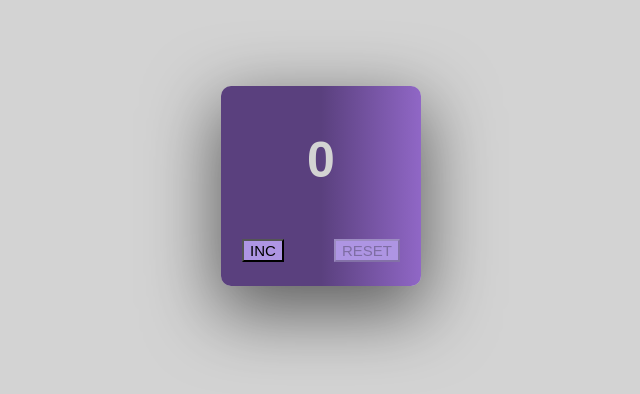
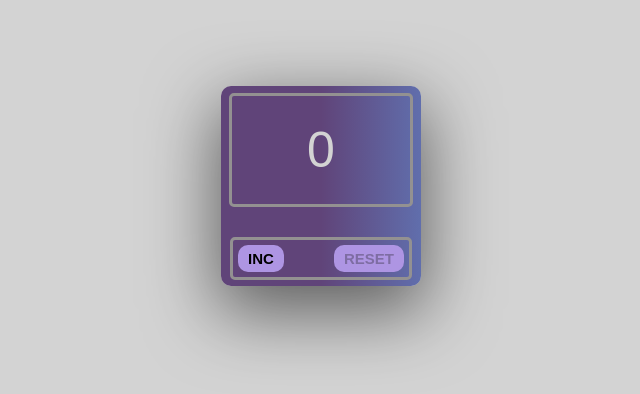
Before and after one commit to fedorgerasimov/Counter, a React (Create React App) app: page / in a window 1280 px wide. Shown: the part 114-508 px from the top of the page, without its empty margins (319-959 px from the left). Built offline with nearby package versions, Linux system fonts and the light colour scheme.

Commit message:
added component DisplayValue.tsx, changed css

```diff
--- a/src/Counter.module.css
+++ b/src/App.module.css
@@ -13,7 +13,7 @@ body {
     margin: 200px auto;
     border-radius: 10px;
     box-shadow: rgba(0, 0, 0, 0.56) 0px 22px 70px 4px;
-    background: linear-gradient(90deg, rgba(90,64,126,1) 50%, rgba(144,103,198,1) 100%);
+    background: linear-gradient(90deg, rgb(96, 68, 121) 50%, rgba(95, 109, 172, 0.99) 100%);
     display: flex;
     flex-direction: column;
     justify-content: center;
@@ -21,15 +21,16 @@ body {
     row-gap: 30px;
 }
 
-h2 {
-    margin: 0;
-    padding: 20px;
-    font-size: 50px;
-    color: lightgrey;
-
-}
-
 .buttons_container {
     display: flex;
     column-gap: 50px;
+    /*justify-content: space-between;*/
+    border: 3px solid #939191;
+    border-radius: 5px;
+    padding: 5px 5px;
+    margin: 0 auto;
 }
+
+.red {
+    color: red;
+}
--- a/src/App.tsx
+++ b/src/App.tsx
@@ -1,26 +1,28 @@
 import React, {useState} from "react";
-import style from "./Counter.module.css"
-import {Button} from "./Button";
+import s from './App.module.css'
+import {Button} from "./components/Button/Button";
+import "./components/Button/Button.module.css"
+import DisplayValue from "./components/DisplayValue/DisplayValue";
 
 
 function App() {
-  let [counter, setCounter] = useState(0)
+  const [value, setValue] = useState(0)
 
-  const IncButton = () => {
-    setCounter(counter + 1)
+  const Increment = () => {
+    setValue(value + 1)
   }
 
-  const ResetButton = () => {
-    setCounter(0)
+  const Reset = () => {
+    setValue(0)
   }
 
 
   return (
-      <div className={style.container}>
-        <h2>{counter}</h2>
-        <div className={style.buttons_container}>
-          <Button disabled={counter > 4} callback={IncButton} name={'INC'}/>
-          <Button disabled={counter === 0} callback={ResetButton} name={'RESET'}/>
+      <div className={s.container}>
+        <DisplayValue value={value}/>
+        <div className={s.buttons_container}>
+          <Button disabled={value > 4} callback={Increment} name={'INC'}/>
+          <Button disabled={value === 0} callback={Reset} name={'RESET'}/>
         </div>
 
       </div>
--- a/src/Button.css
+++ b/src/components/Button/Button.module.css
@@ -1,9 +1,13 @@
-.btn {
+.button {
     background-color: #ae95e3;
     font-size: 15px;
+    font-weight: bold;
+    padding: 5px 10px;
+    border: none;
+    border-radius: 10px;
 }
 
-.btn::after {
+.button::after {
     content: '';
     position: absolute;
     z-index: -1;
@@ -12,18 +16,17 @@
     transition: all 0.3s;
 }
 
-.btn:hover {
+/*.button:hover {   !*кнопка подсвечивается при наведении*!
     color: black;
     background: #c6b8e3;
-}
+}*/
 
-.btn:focus,.btn:active {
+.button:focus,.button:active {
     outline: none !important;
     background-color: blueviolet;
 }
-/*
 
-.btn:focus,.btn:active {
+/*.button:focus,.button:active {
     outline: none !important;
     box-shadow: none;
     background-color: #242038;
--- a/src/Button.tsx
+++ b/src/components/Button/Button.tsx
@@ -1,5 +1,5 @@
 import React from "react";
-import "./Button.css"
+import s from './Button.module.css'
 
 type ButtonPropsType = {
     name: string
@@ -12,7 +12,9 @@ export const Button = (props: ButtonPropsType) => {
         props.callback()
     }
     return (
-        <button className='btn' disabled={props.disabled} onClick={onClickButton}>{props.name} </button>
+        <div>
+            <button className={s.button} disabled={props.disabled} onClick={onClickButton}>{props.name} </button>
+        </div>
     )
 
 }
--- /dev/null
+++ b/src/components/DisplayValue/DisplayValue.module.css
@@ -0,0 +1,16 @@
+.counter {
+    margin: 0 auto;
+    padding: 25px 75px;
+    font-size: 50px;
+    color: lightgrey;
+    border: 3px solid #939191;
+    border-radius: 5px;
+}
+.stopCounter {
+    margin: 0 auto;
+    padding: 25px 75px;
+    font-size: 50px;
+    color: #cd1717;
+    border: 3px solid #939191;
+    border-radius: 5px;
+}
--- /dev/null
+++ b/src/components/DisplayValue/DisplayValue.tsx
@@ -0,0 +1,14 @@
+import React from "react";
+import s from './DisplayValue.module.css'
+
+type DisplayValue = {
+    value : number
+}
+
+function DisplayValue (props: DisplayValue) {
+    return (
+        <div className={props.value < 5 ? s.counter : s.stopCounter}>{props.value}</div>
+    )
+}
+
+export default DisplayValue
```
Also changed, not shown: src/App.css (deleted).
